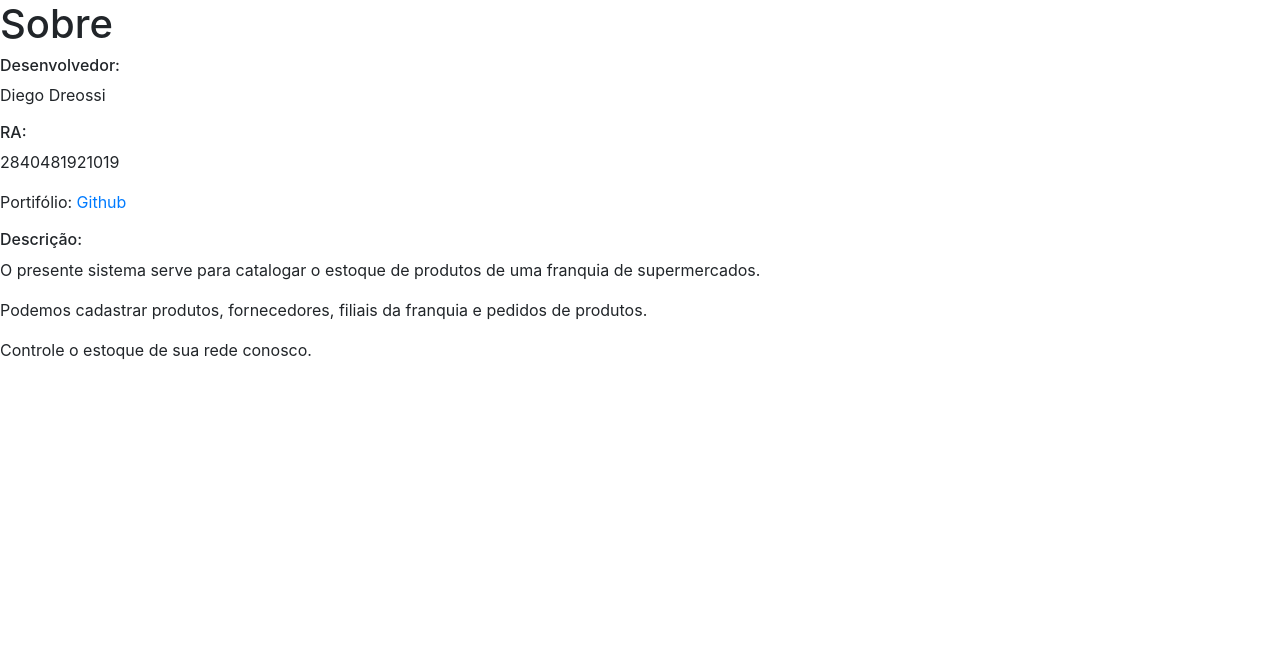
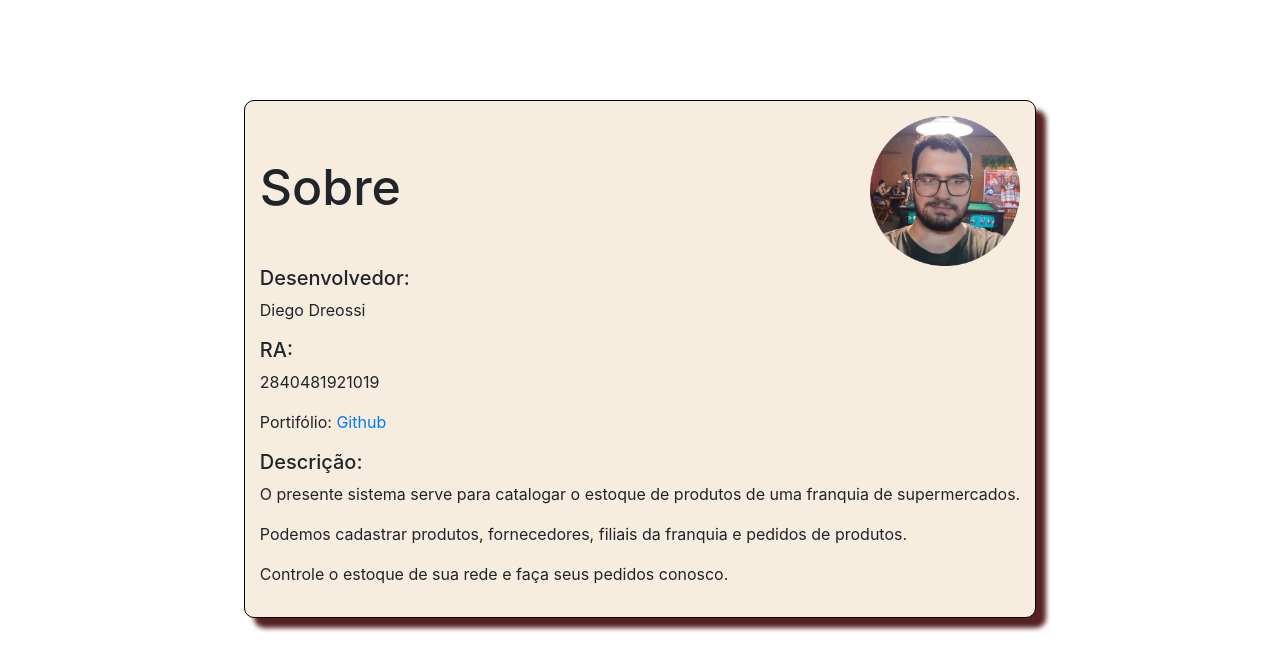
Before and after one commit to diego-goncalves-dreossi/mercado, a Django app: template sistema/templates/sobre.html in a window 1280 px wide. Shown: the top 671 px of the page. Run offline with Django 4.2, Linux system fonts and the light colour scheme; the template is opened without the code that fills it, so the values that code supplies are empty; some libraries are stand-ins or nearby versions.

Commit message:
css parte 1
sobre.html e categorias.html

```diff
--- a/sistema/templates/sobre.html
+++ b/sistema/templates/sobre.html
@@ -3,13 +3,17 @@
 
 {% block 'titulo' %}iMercado - Sobre{% endblock %}
 {% block 'head' %}
-
+<link rel="stylesheet" type="text/css" href="{% static 'sistema/css/sobre.css' %}">
 {% endblock %}
 
 {% block 'conteudo' %}
 <main>
-    <div>
-        <h1>Sobre</h1>
+    <div class="com-borda">
+
+        <div class="perfil">
+            <h1>Sobre</h1>
+            <img src="{% static 'sistema/img/foto.png' %}" alt="Foto Desenvolvedor">
+        </div>
         <h6>Desenvolvedor:</h6>
         <p>Diego Dreossi</p>
         <h6>RA:</h6>
@@ -18,7 +22,7 @@
         <h6>Descrição:</h6>
         <p>O presente sistema serve para catalogar o estoque de produtos de uma franquia de supermercados.</p>
         <p>Podemos cadastrar produtos, fornecedores,  filiais da franquia e pedidos de produtos.</p>
-        <P>Controle o estoque de sua rede conosco.</P>
+        <P>Controle o estoque de sua rede e faça seus pedidos conosco.</P>
     </div>
 </main>
 {% endblock %}
--- /dev/null
+++ b/templates/static/sistema/css/sobre.css
@@ -0,0 +1,36 @@
+main{
+    margin-top: 100px;
+    display: flex;
+    align-items: center;
+    justify-content: center;
+}
+
+.com-borda{
+    border: 1px solid black;
+    padding: 15px;
+    border-radius: 10px;
+    box-shadow:10px 10px 5px rgb(86, 33, 33);
+    background-color:rgb(246, 237, 223);
+}
+
+main img{
+    height: 150px;
+    width: 150px;
+    float: right;
+}
+
+h1{
+    font-size: 50px;
+    float: left;
+}
+
+h6{
+    font-size: 20px;
+}
+
+
+.perfil{
+    display: flex;
+    align-items:center;
+    justify-content:space-between;
+}
```
Also changed, not shown: categorias/templates/categorias.html (+6 -1 lines), templates/static/categorias/css/estilo.css (added, +39 -0 lines), templates/static/sistema/img/foto.png (added).
